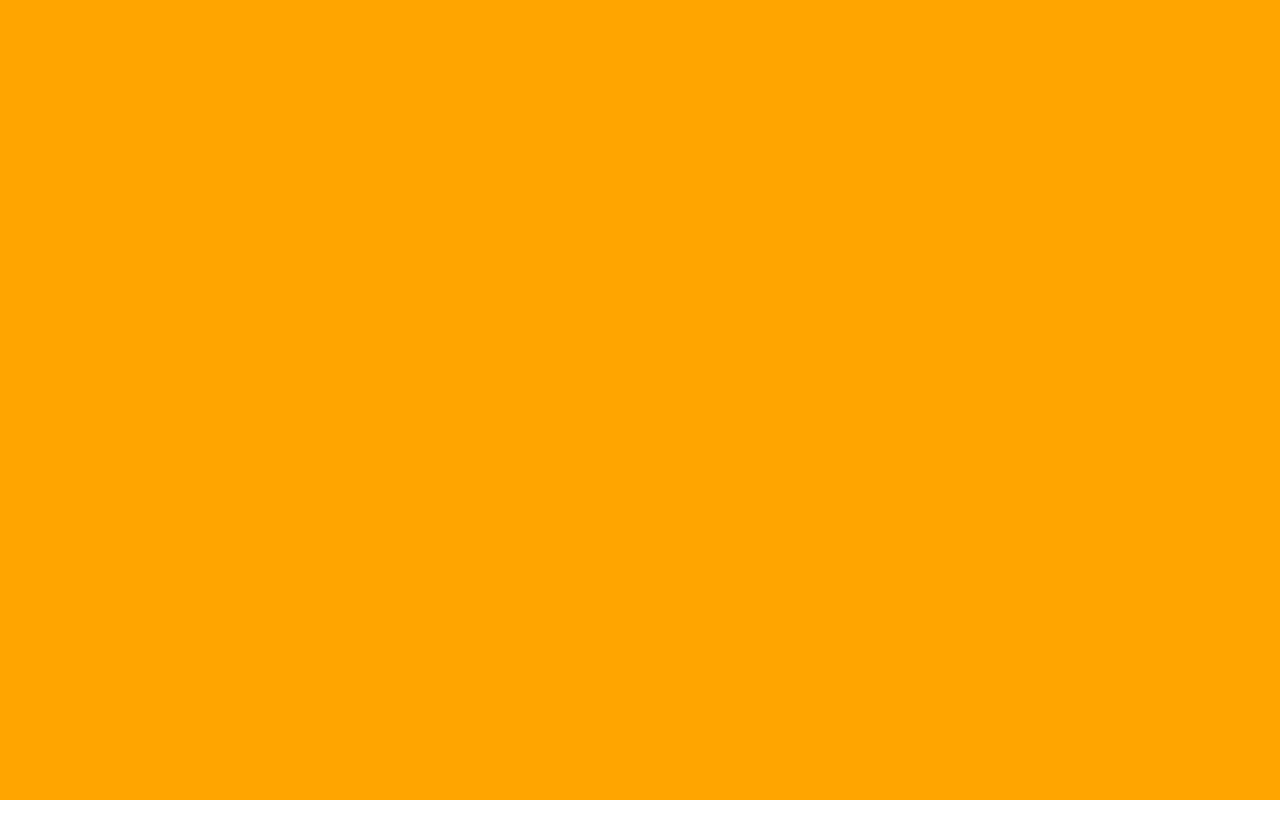
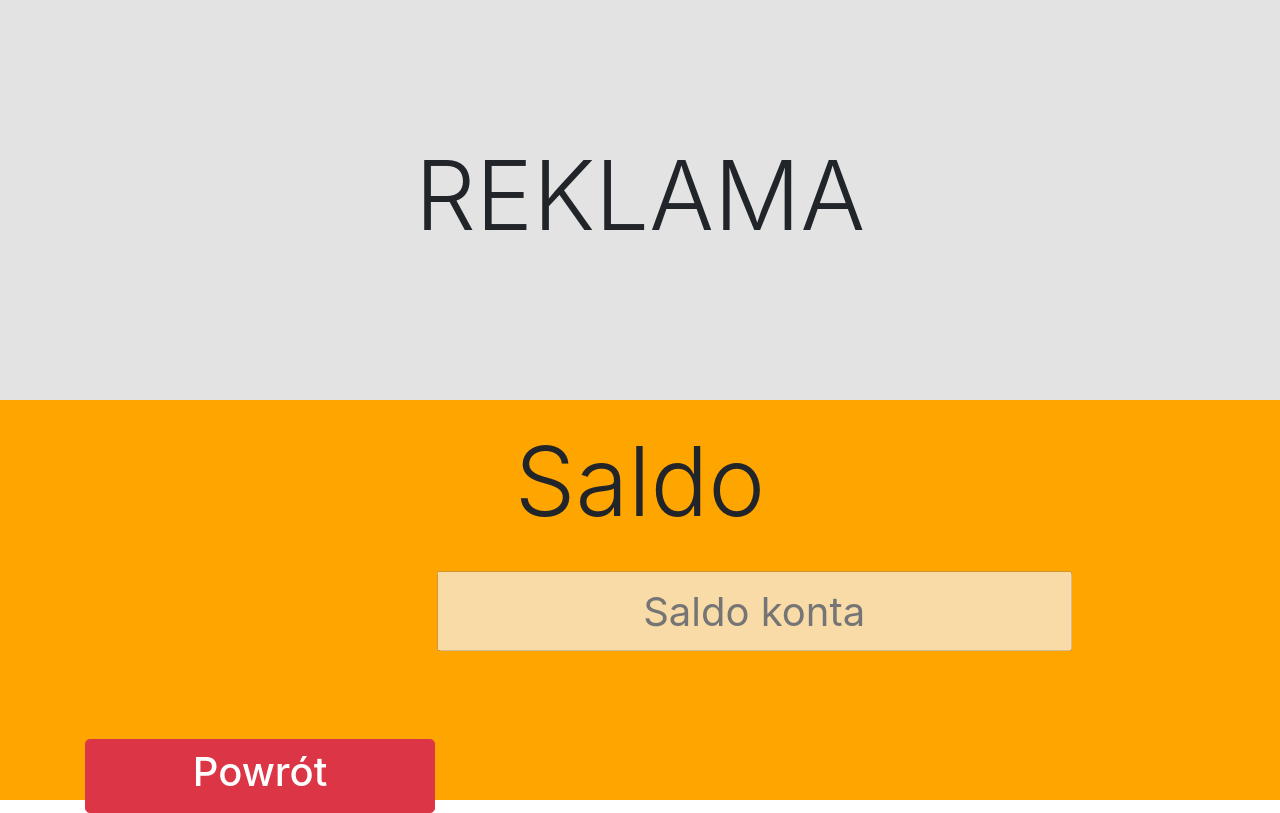
Before and after one commit to janb96/interfejsy_graficzne_UJ, a React (Create React App) app in the folder frontend/: page /v6 in a window 1280 px wide. Built offline with nearby package versions, Linux system fonts and the light colour scheme.

Commit message:
[NF] New view v6

```diff
--- a/frontend/src/App.js
+++ b/frontend/src/App.js
@@ -2,11 +2,18 @@ import React, {Component} from 'react';
 import { BrowserRouter, Route, Switch } from 'react-router-dom';
 
 import Home from './components/home/Home';
+
 import V1 from './components/v1/V1';
+import V2 from './components/v2/V2';
+
 import V3 from './components/v3/V3';
-import V2 from './components/v2/V2';
+import V3_simple from './components/v3/V3_simple';
+
 import V4 from './components/v4/V4';
-import V3_simple from './components/v3/V3_simple';
+
+import V6 from './components/v6/V6';
+
+//https://onedrive.live.com/?authkey=%21AHKkFUYexN9ih%5FU&cid=9FFB083ADCCEB07E&id=9FFB083ADCCEB07E%2186803&parId=9FFB083ADCCEB07E%2186797&o=OneUp
 
 import './App.css';
 class App extends Component {
@@ -21,6 +28,7 @@ class App extends Component {
             <Route exact path='/v3' component={V3}/>
             <Route exact path='/v3-simple' component={V3_simple}/>
             <Route exact path='/v4' component={V4}/>
+            <Route exact path='/v6' component={V6}/>
           </Switch>
         </BrowserRouter>
     );
--- /dev/null
+++ b/frontend/src/components/v6/V6.js
@@ -0,0 +1,58 @@
+import React, {Component} from 'react';
+import axios from 'axios';
+
+class V6 extends Component {
+
+    constructor() {
+        super();
+        this.state = {
+        };
+    }
+
+    componentDidMount() {
+
+
+    }
+
+    render() {
+        return (
+            <div id="root">
+                <div id="reklama50">
+                    <h1 className="display-1">REKLAMA</h1>
+                </div>
+                <div id="dol50">
+                    <br/>
+                    <h1 className="display-1">Saldo</h1>
+                    <br/>
+                    <div className="row">
+                        <div className="col-4">
+                        </div>
+                        <div className="col-4">
+                            <div class="form-group">
+                                <input placeholder="Saldo konta" type="text" maxlength="4" id="saldo" disabled></input>
+                            </div>
+                        </div>
+                        <div className="col-4">
+                        </div>
+                    </div>
+                    <br/>
+                    <br/>
+                    <br/>
+                    <div className="container">
+                        <div className="row">
+                            <div className="col-4">
+                                <button type="button" className="btn btn-danger btn-lg btn-block"><h1>Powrót</h1></button>
+                            </div>
+                            <div className="col-4">
+                            </div>
+                            <div className="col-4">
+                            </div>
+                        </div>
+                    </div>
+                </div>
+            </div>
+        );
+    }
+}
+
+export default V6;
```
